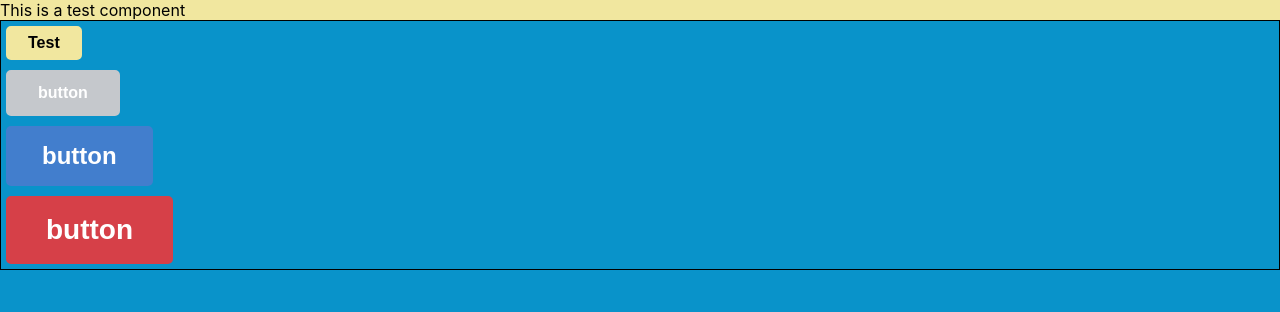
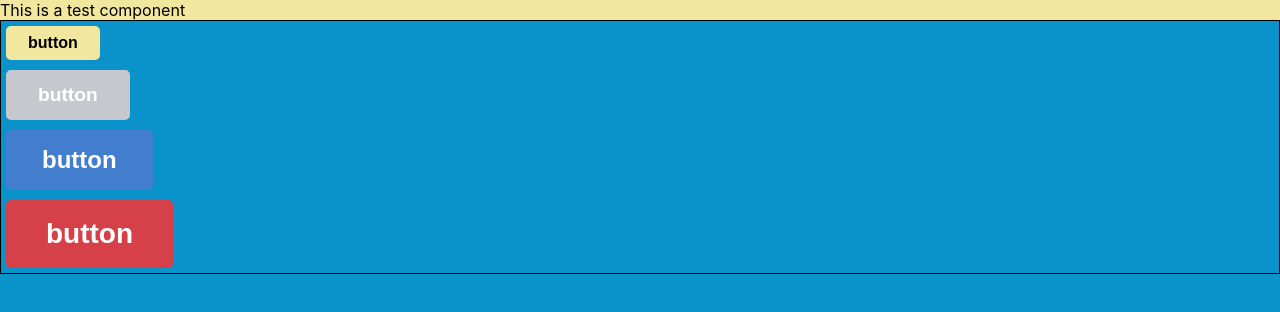
Before and after one commit to ShawnStewart/React-Preprocessor, a React (Create React App) app in the folder my-app/: page / in a window 1280 px wide. Shown: the top 312 px of the page. Built offline with nearby package versions, Linux system fonts and the light colour scheme.

Commit message:
Updated button styling

```diff
--- a/my-app/src/components/test2/test2.js
+++ b/my-app/src/components/test2/test2.js
@@ -4,7 +4,7 @@ export default function test2() {
   return (
     <div className="test2">
       <span>
-        <button className="btn small secondary">Test</button>
+        <button className="btn small secondary">button</button>
       </span>
       <span>
         <button className="btn">button</button>
--- a/my-app/src/stylesheets/main.css
+++ b/my-app/src/stylesheets/main.css
@@ -4,7 +4,7 @@
   border: 4px solid #c5c8cc;
   border-radius: 5px;
   padding: 10px 28px;
-  font-size: 1rem;
+  font-size: 1.2rem;
   margin: 5px;
   font-weight: 600;
 }
@@ -45,13 +45,13 @@
 }
 
 .btn.secondary:hover {
-  background-color: #eee189;
-  border: 4px solid #eee189;
+  background-color: #ebdc72;
+  border: 4px solid #ebdc72;
 }
 
 .btn.secondary:active {
-  background-color: #ebdc72;
-  border: 4px solid #ebdc72;
+  background-color: #e4d146;
+  border: 4px solid #e4d146;
 }
 
 .btn.red {
--- a/my-app/src/stylesheets/partials/_buttons.scss
+++ b/my-app/src/stylesheets/partials/_buttons.scss
@@ -6,7 +6,7 @@
   border: 4px solid map-get($map: $btn-colors, $key: default);
   border-radius: 5px;
   padding: 10px 28px;
-  font-size: 1rem;
+  font-size: 1.2rem;
   margin: 5px;
   font-weight: 600;
 
@@ -48,13 +48,13 @@
     color: black;
 
     &:hover {
-      background-color: darken(map-get($map: $colors, $key: secondary), 5%);
-      border: 4px solid darken(map-get($map: $colors, $key: secondary), 5%);
+      background-color: darken(map-get($map: $colors, $key: secondary), 10%);
+      border: 4px solid darken(map-get($map: $colors, $key: secondary), 10%);
     }
 
     &:active {
-      background-color: darken(map-get($map: $colors, $key: secondary), 10%);
-      border: 4px solid darken(map-get($map: $colors, $key: secondary), 10%);
+      background-color: darken(map-get($map: $colors, $key: secondary), 20%);
+      border: 4px solid darken(map-get($map: $colors, $key: secondary), 20%);
     }
   }
 
```
Also changed, not shown: 1 other file (tests, documents, lock files or other folders).
